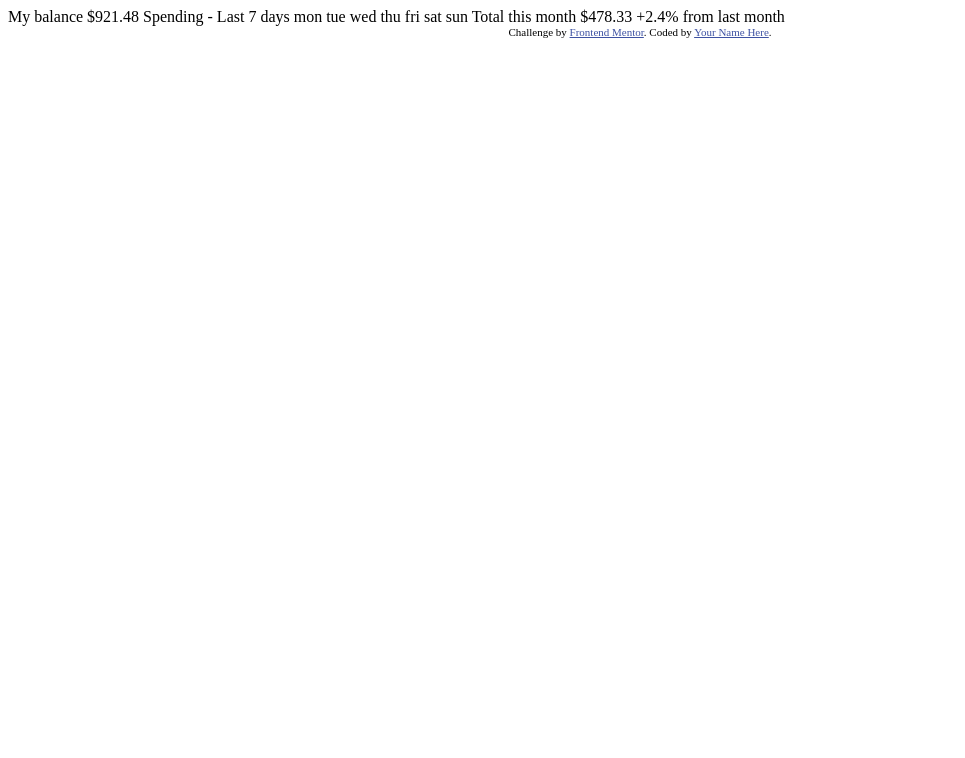
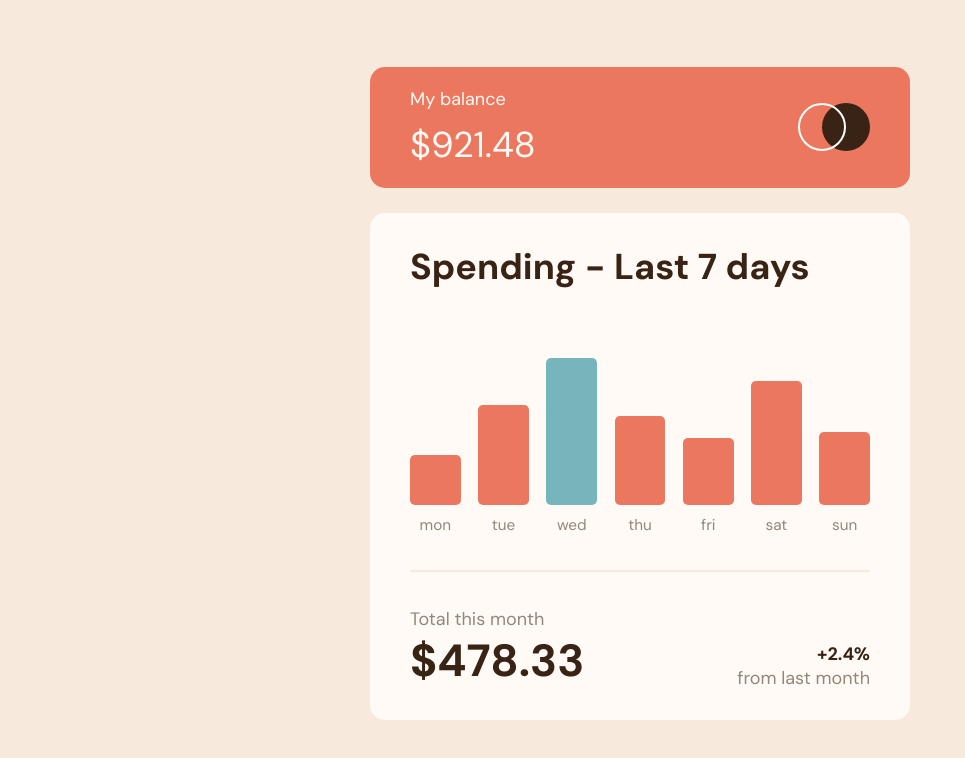
Before and after one commit to tomiwaorimoloye/expenses-chart-component-main, a plain HTML site: page index.html in a window 1280 px wide. Shown: the whole page, without its empty margins (0-965 px from the left). Drawn offline with Linux system fonts and the light colour scheme.

Commit message:
Desktop version 1.0

```diff
--- a/index.html
+++ b/index.html
@@ -1,43 +1,114 @@
 <!DOCTYPE html>
 <html lang="en">
 	<head>
-  <meta charset="UTF-8">
-  <meta name="viewport" content="width=device-width, initial-scale=1.0"> <!-- displays site properly based on user's device -->
+		<meta charset="UTF-8" />
+		<meta name="viewport" content="width=device-width, initial-scale=1.0" />
+		<!-- displays site properly based on user's device -->
 
-  <link rel="icon" type="image/png" sizes="32x32" href="./images/favicon-32x32.png">
+		<link
+			rel="icon"
+			type="image/png"
+			sizes="32x32"
+			href="./images/favicon-32x32.png"
+		/>
 
+		<!-- external fonts -->
+		<link rel="preconnect" href="https://fonts.googleapis.com" />
+		<link rel="preconnect" href="https://fonts.gstatic.com" crossorigin />
+		<link
+			href="https://fonts.googleapis.com/css2?family=DM+Sans:wght@400;700&display=swap"
+			rel="stylesheet"
+		/>
+
+		<link rel="stylesheet" href="./styles/style.css" />
 		<title>Frontend Mentor | Expenses chart component</title>
+
+		<!-- local scripts -->
+		<script src="./scripts/main.js" defer></script>
 
 		<!-- Feel free to remove these styles or customise in your own stylesheet 👍 -->
 		<style>
-    .attribution { font-size: 11px; text-align: center; }
-    .attribution a { color: hsl(228, 45%, 44%); }
+			.attribution {
+				font-size: 11px;
+				text-align: center;
+			}
+			.attribution a {
+				color: hsl(228, 45%, 44%);
+			}
 		</style>
 	</head>
 	<body>
+		<main>
+			<section class="heading">
+				<h1>My balance</h1>
+				<p class="heading__price">$921.48</p>
+				<img src="./images/logo.svg" class="heading__logo" alt="" />
+			</section>
+			<section class="chart">
+				<h2 id="chart__title">Spending - Last 7 days</h2>
+				<div class="graph">
+					<div class="column">
+						<div class="column__bar"></div>
+						<div class="column__value"></div>
+						<div class="column__day"></div>
+					</div>
+					<div class="column">
+						<div class="column__bar"></div>
+						<div class="column__value"></div>
+						<div class="column__day"></div>
+					</div>
+					<div class="column">
+						<div class="column__bar"></div>
+						<div class="column__value"></div>
+						<div class="column__day"></div>
+					</div>
+					<div class="column">
+						<div class="column__bar"></div>
+						<div class="column__value"></div>
+						<div class="column__day"></div>
+					</div>
+					<div class="column">
+						<div class="column__bar"></div>
+						<div class="column__value"></div>
+						<div class="column__day"></div>
+					</div>
+					<div class="column">
+						<div class="column__bar"></div>
+						<div class="column__value"></div>
+						<div class="column__day"></div>
+					</div>
+					<div class="column">
+						<div class="column__bar"></div>
+						<div class="column__value"></div>
+						<div class="column__day"></div>
+					</div>
+				</div>
 
-  My balance
-  $921.48
+				<hr />
 
-  Spending - Last 7 days
-
-  mon
-  tue
-  wed
-  thu
-  fri
-  sat
-  sun
-
-  Total this month
+				<div class="chart__summary">
+					<div class="summary__current-month">
+						<p class="summary__title">Total this month</p>
+						<p class="summary__value summary--big summary--bold">
 							$478.33
-
-  +2.4%
-  from last month
-
+						</p>
+					</div>
+					<div class="summary__previous-month">
+						<p class="summary__title">from last month</p>
+						<p class="summary__value summary--bold">+2.4%</p>
+					</div>
+				</div>
+			</section>
+		</main>
+		<footer>
 			<div class="attribution">
-    Challenge by <a href="https://www.frontendmentor.io?ref=challenge" target="_blank">Frontend Mentor</a>.
-    Coded by <a href="#">Your Name Here</a>.
+				Challenge by
+				<a
+					href="https://www.frontendmentor.io?ref=challenge"
+					target="_blank"
+					>Frontend Mentor</a
+				>. Coded by <a href="#">Your Name Here</a>.
 			</div>
+		</footer>
 	</body>
 </html>
--- /dev/null
+++ b/scripts/main.js
@@ -0,0 +1,22 @@
+document.addEventListener("DOMContentLoaded", (e) => {
+	fetch("../data.json")
+		.then((response) => response.json())
+		.then((data) => parseData(data))
+		.catch((e) => console.log(e));
+});
+
+function parseData(data) {
+	const values = document.querySelectorAll(".column__value");
+	const bars = document.querySelectorAll(".column__bar");
+	const days = document.querySelectorAll(".column__day");
+
+	let max = data.reduce((prev, { amount: cur }) => Math.max(prev, cur), 0);
+
+	for (let i = 0; i < data.length; i++) {
+		days[i].textContent = data[i].day;
+		values[i].textContent = "$" + data[i].amount;
+		let height = data[i].amount / max;
+		if (height > 0.99) bars[i].style.backgroundColor = "var(--cyan)";
+		bars[i].style.height = (height * 150).toFixed(2) + "px";
+	}
+}
--- /dev/null
+++ b/styles/style.css
@@ -0,0 +1,184 @@
+/* global */
+*,
+*::before,
+*::after {
+	margin: 0;
+	padding: 0;
+	box-sizing: border-box;
+}
+
+:root {
+	/* primary colors */
+	--soft-red: hsl(10, 79%, 65%);
+	--cyan: hsl(186, 34%, 60%);
+
+	/* secondary colors */
+	--dark-brown: hsl(25, 47%, 15%);
+	--medium-brown: hsl(28, 10%, 53%);
+	--cream: hsl(27, 66%, 92%);
+	--very-pale-orange: hsl(33, 100%, 98%);
+}
+
+html {
+	font-size: 18px;
+	font-family: "DM Sans", sans-serif;
+}
+
+input,
+button,
+select,
+option {
+	font: inherit;
+}
+
+body {
+	min-height: 100vh;
+	display: flex;
+	justify-content: center;
+	align-items: center;
+	flex-direction: column;
+	background-color: var(--cream);
+}
+
+main {
+	margin: 50px auto;
+	width: 540px;
+}
+
+h1 {
+	font-size: 1rem;
+	font-weight: 500;
+	margin-bottom: 10px;
+}
+
+section {
+	border-radius: 15px;
+	padding-inline: 40px;
+}
+
+/* heading */
+.heading {
+	position: relative;
+	background-color: var(--soft-red);
+	color: var(--very-pale-orange);
+	margin-bottom: 25px;
+	padding-block: 20px;
+}
+
+.heading__logo {
+	position: absolute;
+	top: 50%;
+	transform: translateY(-50%);
+	right: 40px;
+}
+
+p.heading__price {
+	font-size: 2rem;
+}
+
+/* chart */
+.chart {
+	background-color: var(--very-pale-orange);
+	padding-block: 30px;
+}
+
+h2 {
+	font-size: 2rem;
+	color: var(--dark-brown);
+	margin-bottom: 20px;
+}
+
+hr {
+	border: 1px solid var(--cream);
+	border-radius: 5px;
+	margin: 35px 0;
+}
+
+/* graph */
+.graph {
+	height: 225px;
+	display: flex;
+	justify-content: space-between;
+}
+
+.column {
+	display: flex;
+	flex-direction: column;
+	justify-content: flex-end;
+	height: 100%;
+	width: 11%;
+	position: relative;
+	/* background-color: var(--soft-red); */
+}
+
+.column__value {
+	background-color: var(--dark-brown);
+	color: var(--very-pale-orange);
+	height: 40px;
+	border-radius: 5px;
+	display: flex;
+	align-items: center;
+	justify-content: center;
+	position: relative;
+	width: 150%;
+	left: 50%;
+	transform: translateX(-50%);
+	visibility: hidden;
+	order: -1;
+}
+
+.column__bar {
+	background-color: var(--soft-red);
+	height: 150px;
+	border-radius: 5px;
+	margin-block: 10px;
+}
+
+.column__bar:hover {
+	opacity: 0.7;
+	cursor: pointer;
+}
+
+.column__bar:hover ~ .column__value {
+	visibility: visible;
+}
+
+.column__day {
+	color: var(--medium-brown);
+	text-align: center;
+	font-size: 0.85rem;
+}
+
+/* summary */
+.chart__summary {
+	display: flex;
+	justify-content: space-between;
+}
+
+.summary__title {
+	color: var(--medium-brown);
+}
+
+.summary__value {
+	color: var(--dark-brown);
+}
+
+.summary--big {
+	font-size: 2.5rem;
+}
+
+.summary--bold {
+	font-weight: 700;
+}
+
+.summary__previous-month {
+	text-align: right;
+	align-self: flex-end;
+	display: flex;
+	flex-direction: column-reverse;
+}
+
+/* footer */
+footer {
+	visibility: hidden;
+}
```
Also changed, not shown: data.json (indentation only). Lines whose indentation alone changed are shown as unchanged.
